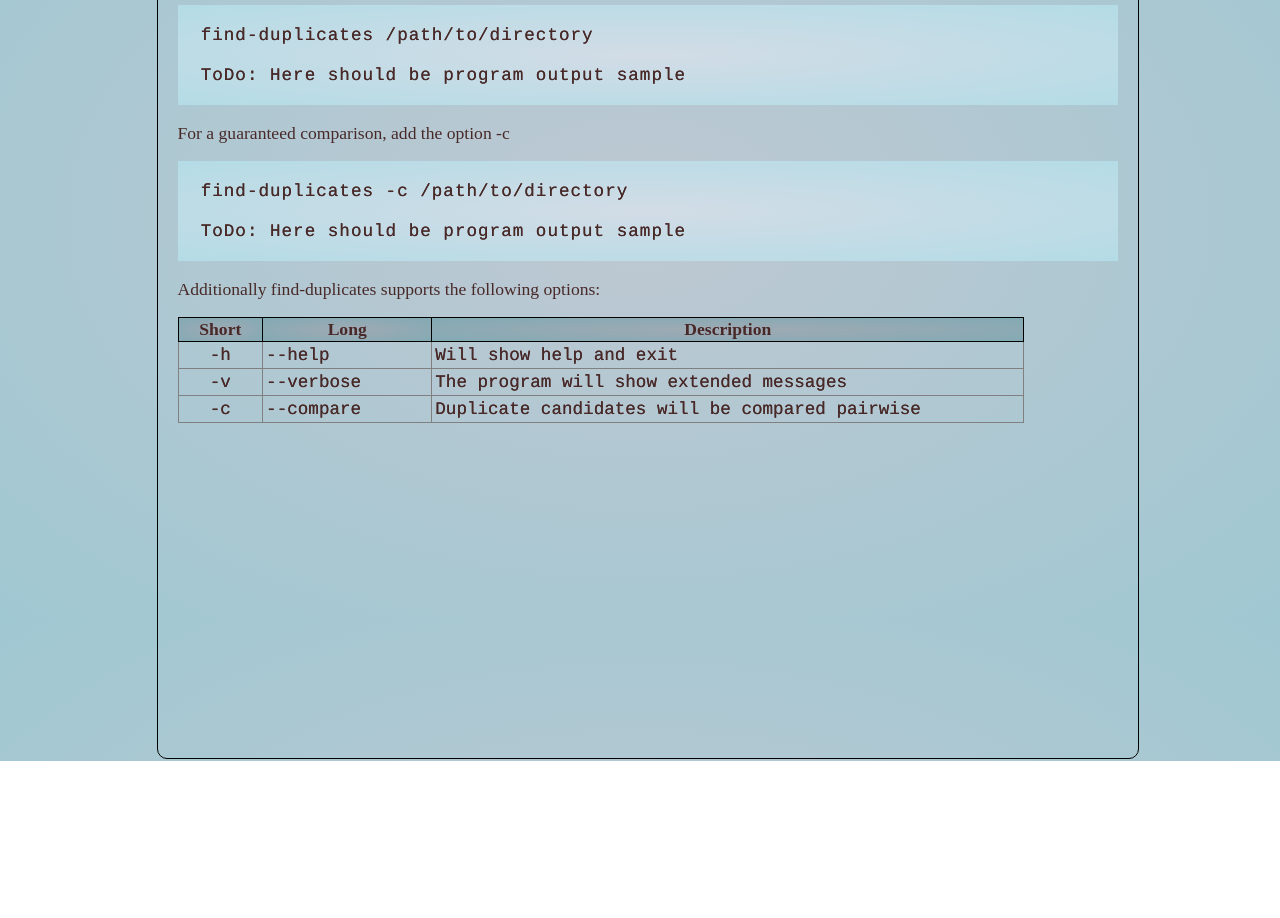
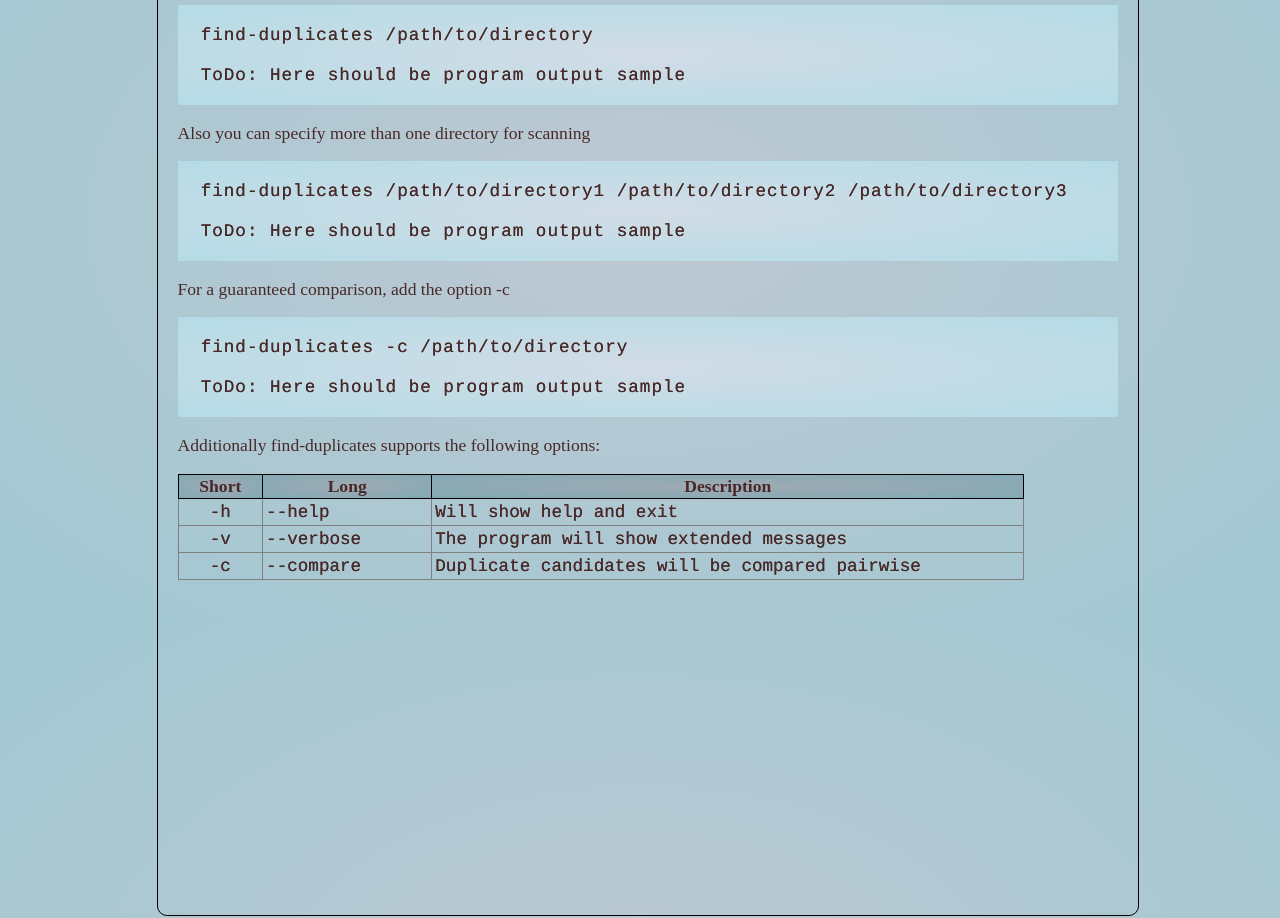
Before and after one commit to YuriyLazutin/find-duplicates, a plain HTML site: page index.html in a window 1280 px wide. Shown: the part 980-1898 px from the top of the page. Before the commit the page ends 1741 px from the top, so only its background shows below. Drawn offline with Linux system fonts and the light colour scheme.

Commit message:
Improved documentation. Added an example of how to use the program with more than one directory

```diff
--- a/index.html
+++ b/index.html
@@ -76,6 +76,15 @@
             <br>
           </code>
 
+          <p>Also you can specify more than one directory for scanning</p>
+          <code>
+            <br>
+            &nbsp; find-duplicates /path/to/directory1 /path/to/directory2 /path/to/directory3<br>
+            <br>
+            &nbsp; ToDo: Here should be program output sample<br>
+            <br>
+          </code>
+
           <p>For a guaranteed comparison, add the option -c</p>
           <code>
             <br>
```
